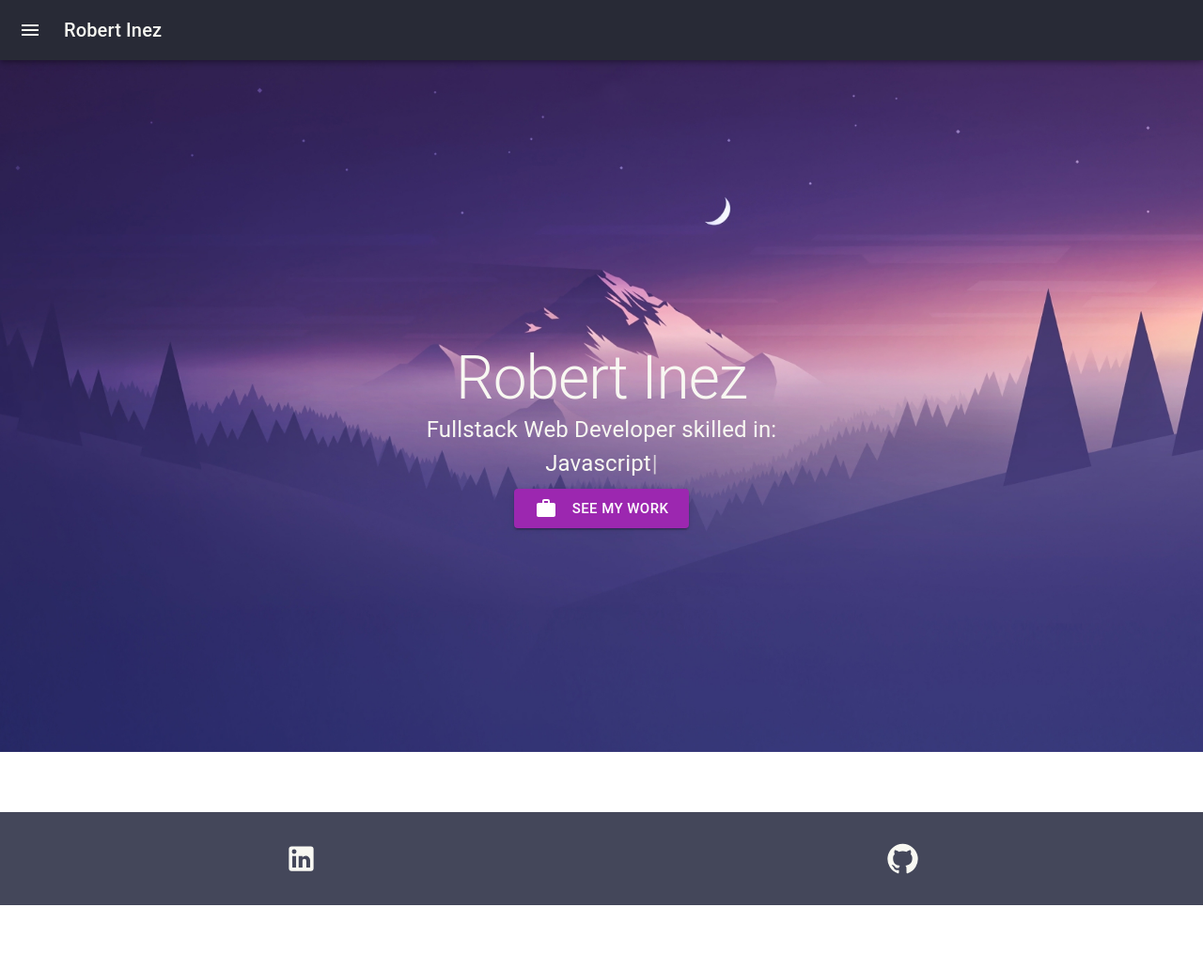
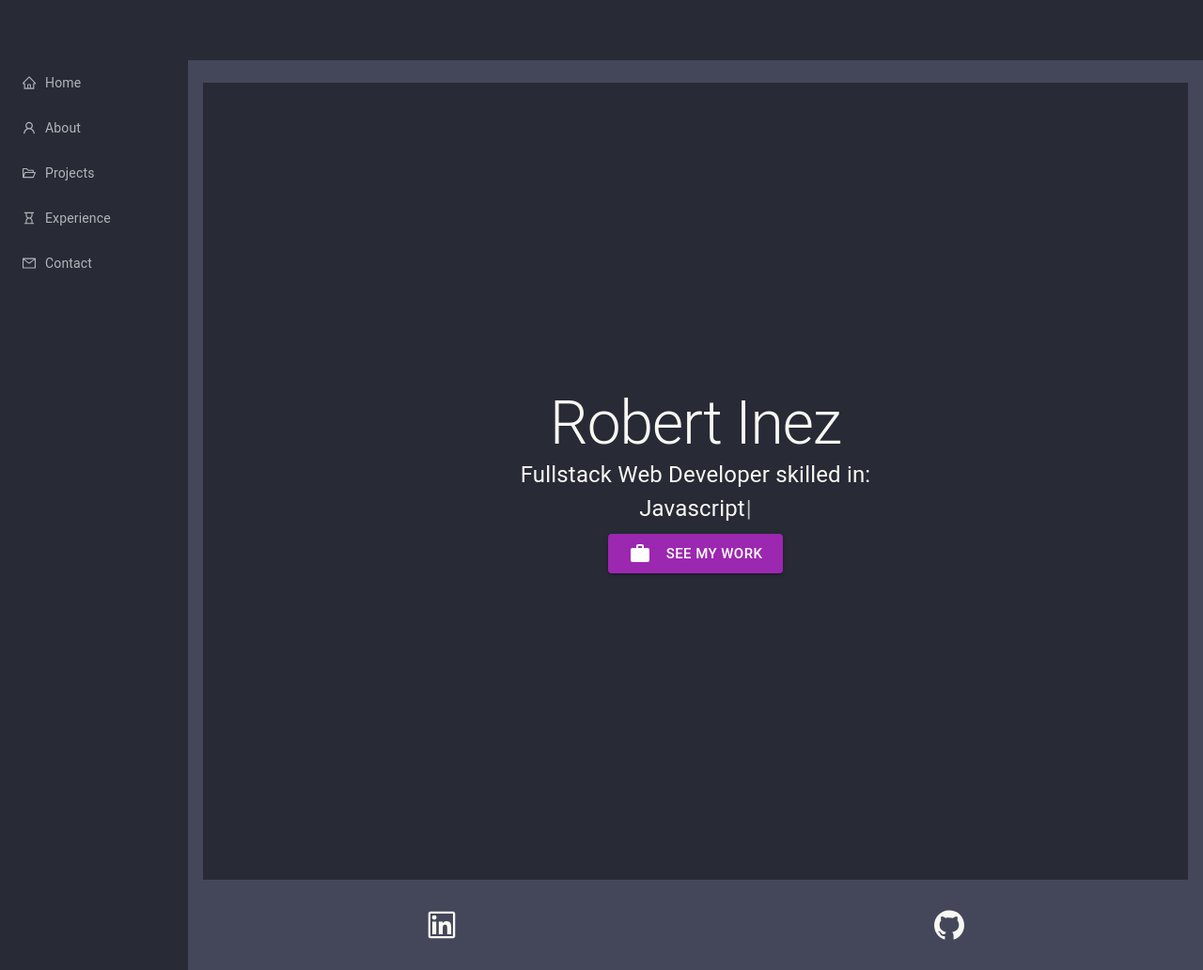
Before and after one commit to Rinez71/portfolio-mk2, a Next.js app in the folder frontend/: page / in a window 1280 px wide. Shown: the whole page at 94% size. Before the commit the page ends 963 px from the top, so only its background shows below. Built offline with nearby package versions, Linux system fonts and the light colour scheme; a web font is replaced by a local one.

Commit message:
Started Implementing AntD into portfolio

```diff
--- /dev/null
+++ b/frontend/components/Layout/NewLayout.tsx
@@ -0,0 +1,137 @@
+import styled from '@emotion/styled';
+import React, { FC } from 'react';
+import Link from 'next/link';
+import { Layout, Menu } from 'antd';
+import {
+  HomeOutlined,
+  UserOutlined,
+  FolderOpenOutlined,
+  HourglassOutlined,
+  MailOutlined,
+  LinkedinOutlined,
+  GithubOutlined,
+} from '@ant-design/icons';
+
+const { Header, Content, Footer, Sider } = Layout;
+
+interface NewLayoutProps {
+  children: React.ReactNode;
+}
+
+const Logo = styled.div({
+  height: '32px',
+  margin: '16px',
+  background: '#282a36',
+});
+
+const LayoutBackground = styled.div({
+  background: '#282a36',
+  padding: 24,
+  minHeight: 360,
+});
+
+const FooterLink = styled.a({
+  color: '#f8f8f2',
+  display: 'flex',
+  justifyContent: 'center',
+  alignItems: 'center',
+  flexGrow: 1,
+});
+
+const menuItems = [
+  {
+    text: 'Home',
+    icon: <HomeOutlined />,
+    path: '/',
+  },
+  {
+    text: 'About',
+    icon: <UserOutlined />,
+    path: '/about',
+  },
+  {
+    text: 'Projects',
+    icon: <FolderOpenOutlined />,
+    path: '/projects',
+  },
+  {
+    text: 'Experience',
+    icon: <HourglassOutlined />,
+    path: '/experience',
+  },
+  {
+    text: 'Contact',
+    icon: <MailOutlined />,
+    path: '/contact',
+  },
+];
+
+const NewLayout: FC<NewLayoutProps> = ({ children }) => {
+  return (
+    <>
+      <Layout>
+        <Sider
+          breakpoint='lg'
+          collapsedWidth='0'
+          onBreakpoint={(broken: any) => {
+            console.log(broken);
+          }}
+          onCollapse={(collapsed: any, type: any) => {
+            console.log(collapsed, type);
+          }}
+          style={{ background: '#282a36' }}
+        >
+          <Logo />
+          <Menu theme='dark' mode='inline' style={{ background: '#282a36' }}>
+            {menuItems.map((item, index) => (
+              <Menu.Item key={index} icon={item.icon}>
+                <Link key={index} href={item.path} passHref>
+                  {item.text}
+                </Link>
+              </Menu.Item>
+            ))}
+          </Menu>
+        </Sider>
+        <Layout style={{ background: '#44475a' }}>
+          <Header
+            style={{
+              background: '#282a36',
+              padding: 0,
+            }}
+          />
+          <Content style={{ margin: '24px 16px 0' }}>
+            <LayoutBackground>{children}</LayoutBackground>
+          </Content>
+          <Footer
+            style={{
+              width: '100%',
+              backgroundColor: '#44475a',
+              padding: '2rem 0',
+              display: 'flex',
+              justifyContent: 'center',
+              alignItems: 'center',
+            }}
+          >
+            <FooterLink
+              href='https://vercel.com?utm_source=create-next-app&utm_medium=default-template&utm_campaign=create-next-app'
+              target='_blank'
+              rel='noopener noreferrer'
+            >
+              <LinkedinOutlined style={{ fontSize: '2rem' }} />
+            </FooterLink>
+            <FooterLink
+              href='https://vercel.com?utm_source=create-next-app&utm_medium=default-template&utm_campaign=create-next-app'
+              target='_blank'
+              rel='noopener noreferrer'
+            >
+              <GithubOutlined style={{ fontSize: '2rem' }} />
+            </FooterLink>
+          </Footer>
+        </Layout>
+      </Layout>
+    </>
+  );
+};
+
+export default NewLayout;
+0;
--- a/frontend/package.json
+++ b/frontend/package.json
@@ -9,6 +9,7 @@
     "lint": "next lint"
   },
   "dependencies": {
+    "@ant-design/icons": "^4.7.0",
     "@emotion/react": "^11.4.1",
     "@emotion/styled": "^11.3.0",
     "@mui/icons-material": "^5.0.0",
@@ -20,6 +21,7 @@
     "@types/validator": "^13.6.3",
     "@typescript-eslint/eslint-plugin": "^4.32.0",
     "@typescript-eslint/parser": "^4.32.0",
+    "antd": "^4.18.7",
     "dotenv": "^8.2.0",
     "express-validator": "^6.12.2",
     "formik": "^2.2.9",
--- a/frontend/pages/_app.tsx
+++ b/frontend/pages/_app.tsx
@@ -1,13 +1,14 @@
 import '../styles/globals.css';
 import type { AppProps } from 'next/app';
 import Layout from '../components/Layout/Layout';
+import NewLayout from '../components/Layout/NewLayout';
 
 function MyApp({ Component, pageProps }: AppProps) {
   return (
     <>
-      <Layout>
+      <NewLayout>
         <Component {...pageProps} />
-      </Layout>
+      </NewLayout>
     </>
   );
 }
--- a/frontend/pages/about.tsx
+++ b/frontend/pages/about.tsx
@@ -33,8 +33,8 @@ const About: NextPage = () => {
         <link rel='icon' href='/favicon.ico' />
       </Head>
       <CssBaseline />
-      <main css={background}>
-        <Container css={container} maxWidth='xl'>
+      <main>
+        {/* <Container css={container} maxWidth='xl'> */}
           <Grid
             container
             justifyContent='center'
@@ -84,7 +84,7 @@ const About: NextPage = () => {
               <ImageMasonry />
             </Grid>
           </Grid>
-        </Container>
+        {/* </Container> */}
       </main>
     </>
   );
--- a/frontend/styles/globals.css
+++ b/frontend/styles/globals.css
@@ -1,3 +1,5 @@
+@import '~antd/dist/antd.css';
+
 html,
 body {
   padding: 0;
```
Also changed, not shown: frontend/pages/projects.tsx (+4 -4 lines), 1 other file (tests, documents, lock files or other folders).
